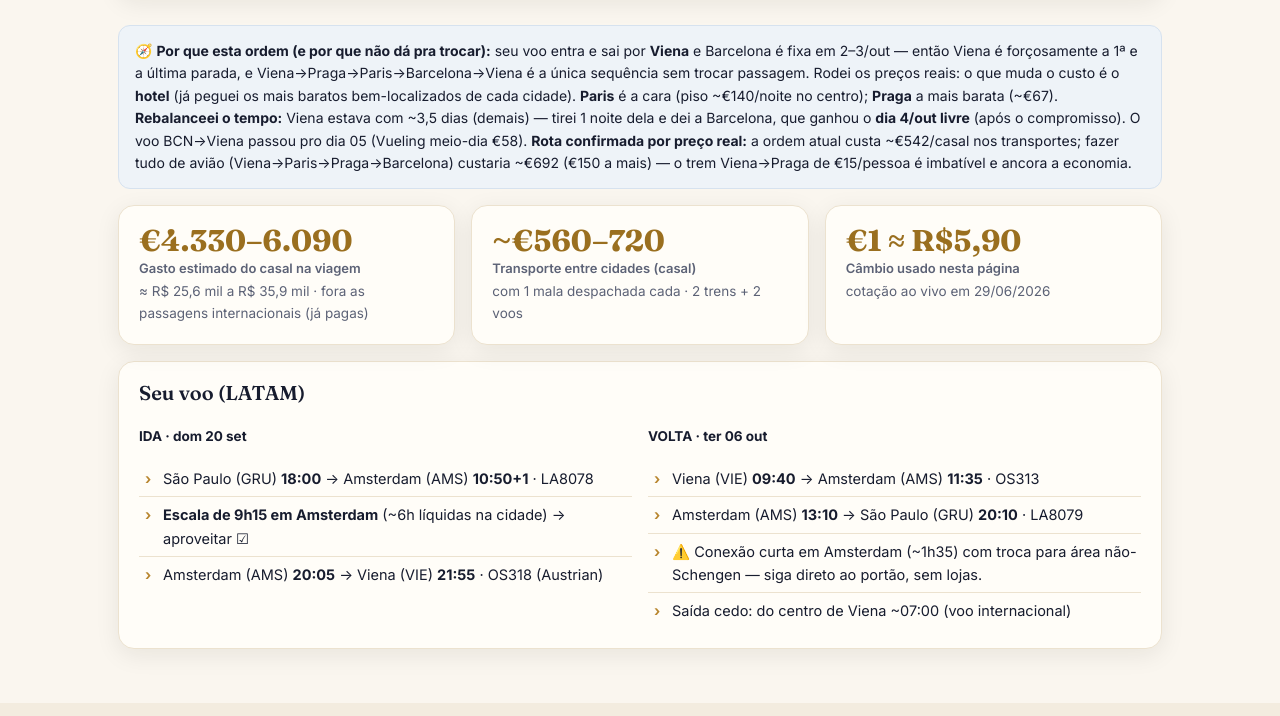
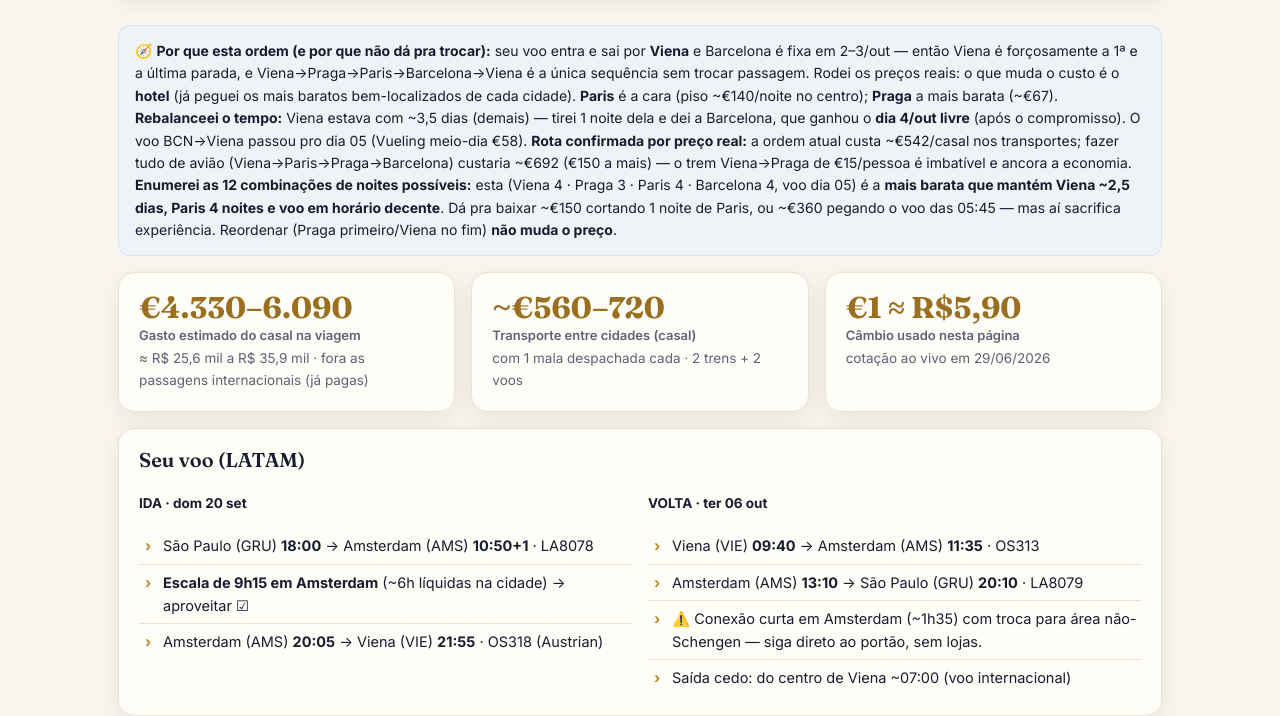
Before and after one commit to Loiz1234/viagem-europa, a website: page index.html in a window 1280 px wide. Shown: the part 1199-1915 px from the top of the page. Drawn offline with Linux system fonts and the light colour scheme.

Commit message:
Documenta enumeracao das 12 combinacoes de noites: atual e a mais barata equilibrada; reordenar nao muda preco

```diff
--- a/index.html
+++ b/index.html
@@ -231,7 +231,7 @@ footer a{color:#e7c887}
     <div class="seg" style="background:var(--bcn)"><div class="d">1–5 OUT</div><div class="c">Barcelona</div><div class="n">4 noites</div></div>
     <div class="seg" style="background:var(--viena)"><div class="d">5–6 OUT</div><div class="c">Viena</div><div class="n">1 noite · volta</div></div>
   </div>
-  <div class="callout info" style="margin:0 0 16px">🧭 <b>Por que esta ordem (e por que não dá pra trocar):</b> seu voo entra e sai por <b>Viena</b> e Barcelona é fixa em 2–3/out — então Viena é forçosamente a 1ª e a última parada, e Viena→Praga→Paris→Barcelona→Viena é a única sequência sem trocar passagem. Rodei os preços reais: o que muda o custo é o <b>hotel</b> (já peguei os mais baratos bem-localizados de cada cidade). <b>Paris</b> é a cara (piso ~€140/noite no centro); <b>Praga</b> a mais barata (~€67). <b>Rebalanceei o tempo:</b> Viena estava com ~3,5 dias (demais) — tirei 1 noite dela e dei a Barcelona, que ganhou o <b>dia 4/out livre</b> (após o compromisso). O voo BCN→Viena passou pro dia 05 (Vueling meio-dia €58). <b>Rota confirmada por preço real:</b> a ordem atual custa ~€542/casal nos transportes; fazer tudo de avião (Viena→Paris→Praga→Barcelona) custaria ~€692 (€150 a mais) — o trem Viena→Praga de €15/pessoa é imbatível e ancora a economia.</div>
+  <div class="callout info" style="margin:0 0 16px">🧭 <b>Por que esta ordem (e por que não dá pra trocar):</b> seu voo entra e sai por <b>Viena</b> e Barcelona é fixa em 2–3/out — então Viena é forçosamente a 1ª e a última parada, e Viena→Praga→Paris→Barcelona→Viena é a única sequência sem trocar passagem. Rodei os preços reais: o que muda o custo é o <b>hotel</b> (já peguei os mais baratos bem-localizados de cada cidade). <b>Paris</b> é a cara (piso ~€140/noite no centro); <b>Praga</b> a mais barata (~€67). <b>Rebalanceei o tempo:</b> Viena estava com ~3,5 dias (demais) — tirei 1 noite dela e dei a Barcelona, que ganhou o <b>dia 4/out livre</b> (após o compromisso). O voo BCN→Viena passou pro dia 05 (Vueling meio-dia €58). <b>Rota confirmada por preço real:</b> a ordem atual custa ~€542/casal nos transportes; fazer tudo de avião (Viena→Paris→Praga→Barcelona) custaria ~€692 (€150 a mais) — o trem Viena→Praga de €15/pessoa é imbatível e ancora a economia. <b>Enumerei as 12 combinações de noites possíveis:</b> esta (Viena 4 · Praga 3 · Paris 4 · Barcelona 4, voo dia 05) é a <b>mais barata que mantém Viena ~2,5 dias, Paris 4 noites e voo em horário decente</b>. Dá pra baixar ~€150 cortando 1 noite de Paris, ou ~€360 pegando o voo das 05:45 — mas aí sacrifica experiência. Reordenar (Praga primeiro/Viena no fim) <b>não muda o preço</b>.</div>
   <div class="grid cols-3">
     <div class="card stat"><span class="big">€4.330–6.090</span><span class="lbl">Gasto estimado do casal na viagem</span><span class="mini">≈ R$ 25,6 mil a R$ 35,9 mil · fora as passagens internacionais (já pagas)</span></div>
     <div class="card stat"><span class="big">~€560–720</span><span class="lbl">Transporte entre cidades (casal)</span><span class="mini">com 1 mala despachada cada · 2 trens + 2 voos</span></div>
```
